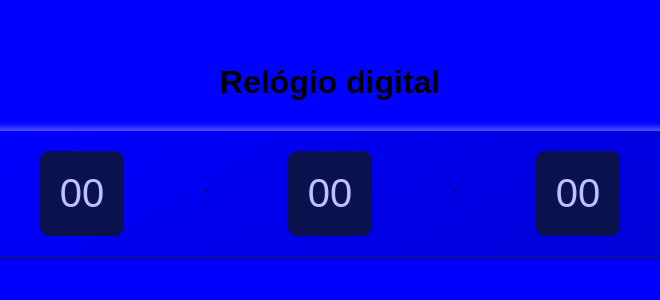
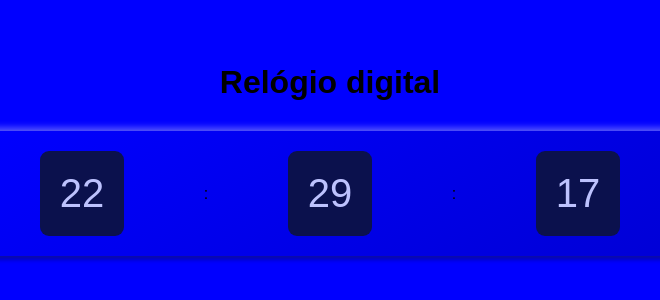
Before and after one commit to gvao/Relogio-digital, a plain HTML site: page index.html in a window 1280 px wide. Shown: the part 240-540 px from the top of the page, 310-970 px from the left. Drawn offline with Linux system fonts and the light colour scheme.

Commit message:
Criado logica do relogio
Criado logica do relógio

```diff
--- a/index.html
+++ b/index.html
@@ -15,21 +15,18 @@
 
     <h1>Relógio digital</h1>
 
-    <main class="relogio">
+    <main id="relogio">
 
-        <span id="horas" class="visor">00</span>
+        <span id="hora" class="visor">00</span>
         :
-        <span id="minutos" class="visor">00</span>
+        <span id="minuto" class="visor">00</span>
         :
-        <span id="segundos" class="visor">00</span>
+        <span id="segundo" class="visor">00</span>
 
     </main>
 
 
-    <script>
-
-
-    </script>
+    <script src="relogio.js"></script>
 
 </body>
 
--- /dev/null
+++ b/relogio.js
@@ -0,0 +1,27 @@
+
+const $visores = document.getElementsByClassName("visor")
+const visores = [...$visores]
+
+const inserirHoras = () => {
+
+    const agora = new Date().toLocaleDateString("pt-Br", {
+        hour: "2-digit",
+        minute: "2-digit",
+        second: "2-digit",
+    })
+
+    const [ data, horas ] = agora.split(" ")
+    const  {
+         0:hora, 1:minuto, 2:segundo
+    } = horas.split(":")
+
+    const obj = {
+        hora, minuto, segundo
+    }
+
+    visores.map(el => {
+        document.getElementById(el.id).innerHTML = obj[el.id]
+    })
+}
+
+setInterval(inserirHoras, 1000)
--- a/style.css
+++ b/style.css
@@ -21,7 +21,7 @@ body {
     gap: 30px;
 }
 
-.relogio {
+#relogio {
 
     background-image: linear-gradient(150deg, blue, rgb(0, 0, 214));
 
```
